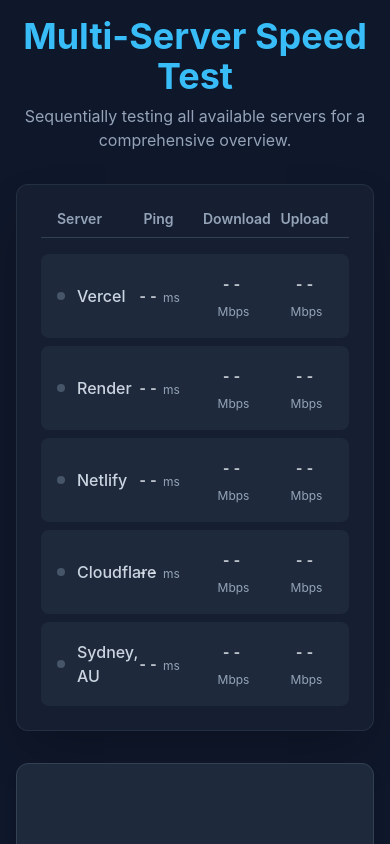
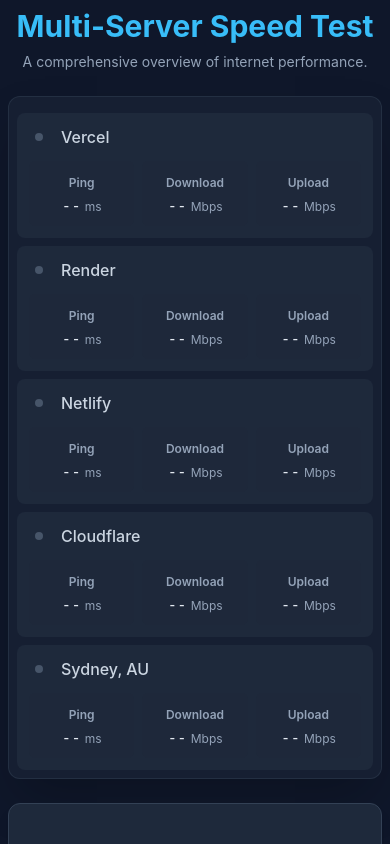
Before and after one commit to xiliourt/VercelSpeedtest-Next.JS, a Next.js app: page / in a window 390 px wide. Shown: the top 844 px of the page. Built offline with nearby package versions, Linux system fonts and the light colour scheme; a web font is replaced by a local one.

Commit message:
Update index.js

```diff
--- a/pages/index.js
+++ b/pages/index.js
@@ -42,6 +42,7 @@
 const DOWNLOAD_SIZE_BYTES = 10 * 1024 * 1024; // 10MB
 const UPLOAD_DATA_SIZE_BYTES = 4 * 1024 * 1024; // 4MB
 
+// --- Main App Component ---
 export default function App() {
     const [testResults, setTestResults] = useState([]);
     const [isTesting, setIsTesting] = useState(false);
@@ -60,7 +61,7 @@
         })));
     }, []);
 
-    // --- Core Measurement Functions ---
+    // --- Core Measurement Functions (unchanged) ---
 
     const measurePing = async (pingUrl, onProgress) => {
         let pings = [];
@@ -72,21 +73,13 @@
 
             const startTime = performance.now();
             try {
-                // Unique URL to prevent caching
-                await fetch(`${pingUrl}?r=${Math.random()}&t=${Date.now()}`, {
-                    method: 'GET',
-                    cache: 'no-store',
-                    signal: controller.signal
-                });
+                await fetch(`${pingUrl}?r=${Math.random()}&t=${Date.now()}`, { method: 'GET', cache: 'no-store', signal: controller.signal });
                 const endTime = performance.now();
                 pings.push(endTime - startTime);
             } catch (error) {
-                if (error.name === 'AbortError') {
-                    console.error('Ping request timed out.');
-                } else {
-                    console.error('Ping request failed:', error);
-                }
-                pings.push(null); // Mark failed or timed-out ping
+                if (error.name === 'AbortError') console.error('Ping request timed out.');
+                else console.error('Ping request failed:', error);
+                pings.push(null);
             } finally {
                 clearTimeout(timeoutId);
             }
@@ -108,9 +101,7 @@
         const startTime = performance.now();
         try {
             const response = await fetch(`${downloadUrl}?size=${DOWNLOAD_SIZE_BYTES}&r=${Math.random()}&t=${Date.now()}`, { cache: 'no-store' });
-            if (!response.ok || !response.body) {
-                throw new Error(`Server error: ${response.status} ${response.statusText}`);
-            }
+            if (!response.ok || !response.body) throw new Error(`Server error: ${response.status} ${response.statusText}`);
 
             const reader = response.body.getReader();
             let receivedLength = 0;
@@ -135,104 +126,60 @@
         }
     };
 
-    /**
-     * Measures upload speed to a server using XMLHttpRequest for progress tracking.
-     * @param {string} uploadUrl - The URL to upload the data to.
-     * @param {(progress: number) => void} onProgress - Callback to report progress (0-100).
-     * @returns {Promise<string>} A promise that resolves with the upload speed in Mbps.
-     */
     const measureUpload = (uploadUrl, onProgress) => {
         return new Promise((resolve, reject) => {
             const xhr = new XMLHttpRequest();
             const startTime = performance.now();
-
-            // Open a POST request
             xhr.open('POST', `${uploadUrl}?r=${Math.random()}&t=${Date.now()}`, true);
             xhr.setRequestHeader('Content-Type', 'application/octet-stream');
-
-            // --- Event listener for upload progress ---
             xhr.upload.onprogress = (event) => {
-                if (event.lengthComputable) {
-                    const percentComplete = (event.loaded / event.total) * 100;
-                    onProgress(percentComplete);
-                }
+                if (event.lengthComputable) onProgress((event.loaded / event.total) * 100);
             };
-
-            // --- Event listener for successful completion ---
             xhr.onload = () => {
                 if (xhr.status >= 200 && xhr.status < 300) {
                     const durationSeconds = (performance.now() - startTime) / 1000;
-                    if (durationSeconds <= 0) {
-                        reject(new Error('Upload test failed (zero duration)'));
-                        return;
-                    }
+                    if (durationSeconds <= 0) return reject(new Error('Upload test failed (zero duration)'));
                     const speedBps = (UPLOAD_DATA_SIZE_BYTES * 8) / durationSeconds;
-                    onProgress(100); // Final progress update
+                    onProgress(100);
                     resolve((speedBps / (1000 * 1000)).toFixed(2));
                 } else {
                     onProgress(0);
                     reject(new Error(`Server responded with status: ${xhr.status}`));
                 }
             };
-
-            // --- Event listener for network errors ---
-            xhr.onerror = () => {
-                console.error('Upload test failed:', xhr.statusText);
-                onProgress(0);
-                reject(new Error(`Upload failed due to a network error.`));
-            };
-
-            // --- Event listener for abortion ---
-            xhr.onabort = () => {
-                console.error('Upload aborted.');
-                onProgress(0);
-                reject(new Error('Upload test was aborted.'));
-            };
-
-            // Create a random data payload
+            xhr.onerror = () => { onProgress(0); reject(new Error(`Upload failed due to a network error.`)); };
+            xhr.onabort = () => { onProgress(0); reject(new Error('Upload test was aborted.')); };
             const payload = new Blob([new Uint8Array(UPLOAD_DATA_SIZE_BYTES)], { type: 'application/octet-stream' });
-
-            // Send the request
             xhr.send(payload);
         });
     };
 
-
-    // --- Main Test Orchestration ---
+    // --- Main Test Orchestration (unchanged) ---
     const startAllTests = async () => {
         if (isTesting) return;
         setIsTesting(true);
-
         const initialResults = SERVERS.map(s => ({ name: s.name, ping: '--', download: '--', upload: '--', status: 'pending' }));
         setTestResults(initialResults);
         setOverallProgress(0);
-
         for (let i = 0; i < SERVERS.length; i++) {
             const server = SERVERS[i];
             setTestResults(prev => prev.map((r, index) => index === i ? { ...r, status: 'testing' } : r));
             let finalPing = 'ERR', finalDownload = 'ERR', finalUpload = 'ERR';
-
             try {
-                // PING
                 setStatusMessage(`Pinging ${server.name}...`);
                 finalPing = await measurePing(server.pingUrl, (p) => setCurrentTestProgress(p));
                 setTestResults(prev => prev.map((r, idx) => idx === i ? { ...r, ping: finalPing } : r));
                 await new Promise(res => setTimeout(res, 200));
 
-                // DOWNLOAD
                 setStatusMessage(`Downloading from ${server.name}...`);
                 finalDownload = await measureDownload(server.downloadUrl, (p) => setCurrentTestProgress(p));
                 setTestResults(prev => prev.map((r, idx) => idx === i ? { ...r, download: finalDownload } : r));
                 await new Promise(res => setTimeout(res, 200));
 
-                // UPLOAD
                 setStatusMessage(`Uploading to ${server.name}...`);
-                // Note the await here for the promise-based XMLHttpRequest function
                 finalUpload = await measureUpload(server.uploadUrl, (p) => setCurrentTestProgress(p));
                 setTestResults(prev => prev.map((r, idx) => idx === i ? { ...r, upload: finalUpload } : r));
-
                 setTestResults(prev => prev.map((r, index) => index === i ? { ...r, status: 'complete' } : r));
-
             } catch (error) {
                 console.error(`Test failed for ${server.name}:`, error);
                 setTestResults(prev => prev.map((r, index) => index === i ? { ...r, status: 'error' } : r));
@@ -241,12 +188,11 @@
                 setCurrentTestProgress(0);
             }
         }
-
         setIsTesting(false);
         setStatusMessage('All tests complete!');
     };
 
-    // -- Render Helper for result rows
+    // -- Responsive Render Helper for result rows
     const ResultRow = ({ result }) => {
         const isTestingThis = result.status === 'testing';
         const isComplete = result.status === 'complete';
@@ -254,52 +200,78 @@
         const isPending = result.status === 'pending';
 
         return (
-             <div className={`grid grid-cols-4 items-center gap-4 p-4 rounded-lg transition-all duration-300 ${isTestingThis ? 'bg-sky-900/50' : 'bg-slate-800'}`}>
+            <div className={`rounded-lg transition-all duration-300 p-3 md:p-4 ${isTestingThis ? 'bg-sky-900/50' : 'bg-slate-800'}`}>
+                {/* -- Main flex container for the row -- */}
+                <div className="flex flex-col md:flex-row md:items-center">
+
+                    {/* Server Name & Status (always on top on mobile, first item on desktop) */}
+                    <div className="flex items-center justify-between mb-3 md:mb-0 md:w-1/3 lg:w-2/5">
                         <div className="flex items-center gap-3">
-                    <div className="w-5 h-5 flex items-center justify-center">
+                             <div className="w-5 h-5 flex-shrink-0 flex items-center justify-center">
                                 {isTestingThis && <SpinnerIcon />}
                                 {isComplete && <CheckCircleIcon />}
                                 {isError && <ExclamationTriangleIcon />}
                                 {isPending && <div className="w-2 h-2 rounded-full bg-slate-600"></div>}
                             </div>
-                    <span className="font-medium text-slate-300">{result.name}</span>
+                            <span className="font-medium text-slate-300 truncate">{result.name}</span>
                         </div>
-                <div className="text-center">
-                    <span className={`font-mono text-lg ${result.ping === 'ERR' ? 'text-red-400' : 'text-slate-200'}`}>{result.ping}</span>
+                    </div>
+
+                    {/* Stats container (grid on mobile, flex on desktop) */}
+                    <div className="grid grid-cols-3 gap-2 md:flex md:w-2/3 lg:w-3/5 md:justify-around">
+                        {/* Ping */}
+                        <div className="text-center bg-slate-800/50 md:bg-transparent p-2 rounded-md md:p-0">
+                            <span className="text-xs font-semibold text-slate-400 md:hidden">Ping</span>
+                            <div>
+                                <span className={`font-mono text-base md:text-lg ${result.ping === 'ERR' ? 'text-red-400' : 'text-slate-200'}`}>{result.ping}</span>
                                 <span className="text-xs text-slate-400 ml-1">ms</span>
                             </div>
-                <div className="text-center">
-                    <span className={`font-mono text-lg ${result.download === 'ERR' ? 'text-red-400' : 'text-slate-200'}`}>{result.download}</span>
-                    <span className="text-xs text-slate-400 ml-1">Mbps</span>
                         </div>
-                <div className="text-center">
-                    <span className={`font-mono text-lg ${result.upload === 'ERR' ? 'text-red-400' : 'text-slate-200'}`}>{result.upload}</span>
+                        {/* Download */}
+                        <div className="text-center bg-slate-800/50 md:bg-transparent p-2 rounded-md md:p-0">
+                             <span className="text-xs font-semibold text-slate-400 md:hidden">Download</span>
+                            <div>
+                                <span className={`font-mono text-base md:text-lg ${result.download === 'ERR' ? 'text-red-400' : 'text-slate-200'}`}>{result.download}</span>
                                 <span className="text-xs text-slate-400 ml-1">Mbps</span>
                             </div>
                         </div>
-        )
+                        {/* Upload */}
+                        <div className="text-center bg-slate-800/50 md:bg-transparent p-2 rounded-md md:p-0">
+                             <span className="text-xs font-semibold text-slate-400 md:hidden">Upload</span>
+                            <div>
+                                <span className={`font-mono text-base md:text-lg ${result.upload === 'ERR' ? 'text-red-400' : 'text-slate-200'}`}>{result.upload}</span>
+                                <span className="text-xs text-slate-400 ml-1">Mbps</span>
+                            </div>
+                        </div>
+                    </div>
+                </div>
+            </div>
+        );
     }
 
+    // --- Main Render Block ---
     return (
-        <div className="bg-slate-900 text-white flex items-center justify-center min-h-screen p-4" style={{fontFamily: "'Inter', sans-serif"}}>
+        <div className="bg-slate-900 text-white flex items-center justify-center min-h-screen p-2 sm:p-4" style={{fontFamily: "'Inter', sans-serif"}}>
             <div className="w-full max-w-2xl mx-auto">
 
-                <header className="text-center mb-8">
-                    <h1 className="text-4xl font-bold text-sky-400">Multi-Server Speed Test</h1>
-                    <p className="text-slate-400 mt-2">Sequentially testing all available servers for a comprehensive overview.</p>
+                <header className="text-center mb-6 md:mb-8">
+                    <h1 className="text-3xl md:text-4xl font-bold text-sky-400">Multi-Server Speed Test</h1>
+                    <p className="text-slate-400 mt-2 text-sm md:text-base">A comprehensive overview of internet performance.</p>
                 </header>
 
-                <div className="bg-slate-800/50 p-6 rounded-xl shadow-2xl w-full border border-slate-700/50">
-                    {/* Results Header */}
-                    <div className="grid grid-cols-4 gap-4 px-4 pb-2 border-b border-slate-700">
-                        <h3 className="font-semibold text-slate-400 text-sm">Server</h3>
-                        <h3 className="font-semibold text-slate-400 text-sm text-center">Ping</h3>
-                        <h3 className="font-semibold text-slate-400 text-sm text-center">Download</h3>
-                        <h3 className="font-semibold text-slate-400 text-sm text-center">Upload</h3>
+                <div className="bg-slate-800/50 p-2 md:p-6 rounded-xl shadow-2xl w-full border border-slate-700/50">
+                    {/* -- DESKTOP-ONLY Results Header -- */}
+                    <div className="hidden md:flex px-4 pb-2 border-b border-slate-700">
+                        <h3 className="font-semibold text-slate-400 text-sm w-1/3 lg:w-2/5">Server</h3>
+                        <div className="flex w-2/3 lg:w-3/5 justify-around">
+                            <h3 className="font-semibold text-slate-400 text-sm w-1/3 text-center">Ping</h3>
+                            <h3 className="font-semibold text-slate-400 text-sm w-1/3 text-center">Download</h3>
+                            <h3 className="font-semibold text-slate-400 text-sm w-1/3 text-center">Upload</h3>
+                        </div>
                     </div>
 
                     {/* Results List */}
-                    <div className="space-y-2 mt-4">
+                    <div className="space-y-2 mt-2 md:mt-4">
                         {testResults.map((result, index) => (
                             <ResultRow key={index} result={result} />
                         ))}
@@ -307,7 +279,7 @@
                 </div>
 
                  {/* Controls and Progress Footer */}
-                <div className="mt-8 bg-slate-800 p-6 rounded-xl shadow-lg border border-slate-700">
+                <div className="mt-6 md:mt-8 bg-slate-800 p-4 md:p-6 rounded-xl shadow-lg border border-slate-700">
                      <div className="mb-4">
                           <p className={`text-center text-sky-300 h-5 transition-opacity duration-300 ${isTesting ? 'opacity-100' : 'opacity-0'}`}>{statusMessage}</p>
                           <div className={`w-full bg-slate-700 rounded-full h-2 mt-2 overflow-hidden ${isTesting ? 'opacity-100' : 'opacity-0'}`}>
@@ -328,7 +300,7 @@
                     <button
                         onClick={startAllTests}
                         disabled={isTesting}
-                        className="w-full mt-6 bg-sky-600 hover:bg-sky-500 disabled:opacity-50 disabled:cursor-not-allowed text-white font-semibold py-3 px-4 rounded-lg transition-all duration-200 ease-in-out focus:outline-none focus:ring-4 focus:ring-sky-400/50 flex items-center justify-center transform active:scale-98"
+                        className="w-full mt-4 md:mt-6 bg-sky-600 hover:bg-sky-500 disabled:opacity-50 disabled:cursor-not-allowed text-white font-semibold py-3 px-4 rounded-lg transition-all duration-200 ease-in-out focus:outline-none focus:ring-4 focus:ring-sky-400/50 flex items-center justify-center transform active:scale-98"
                     >
                         {isTesting ? (
                             <>
```
Lines whose indentation alone changed are shown as unchanged.
